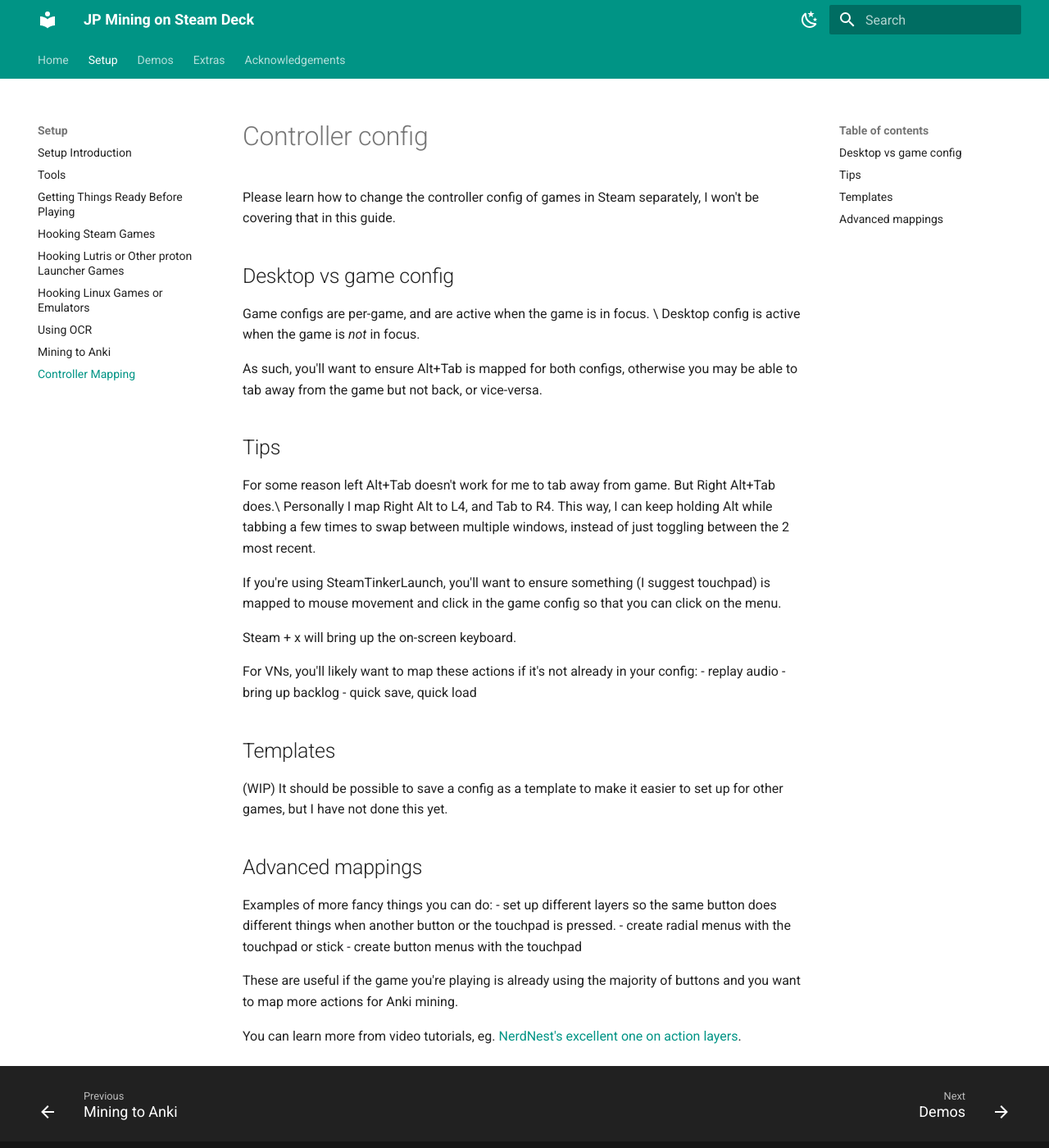
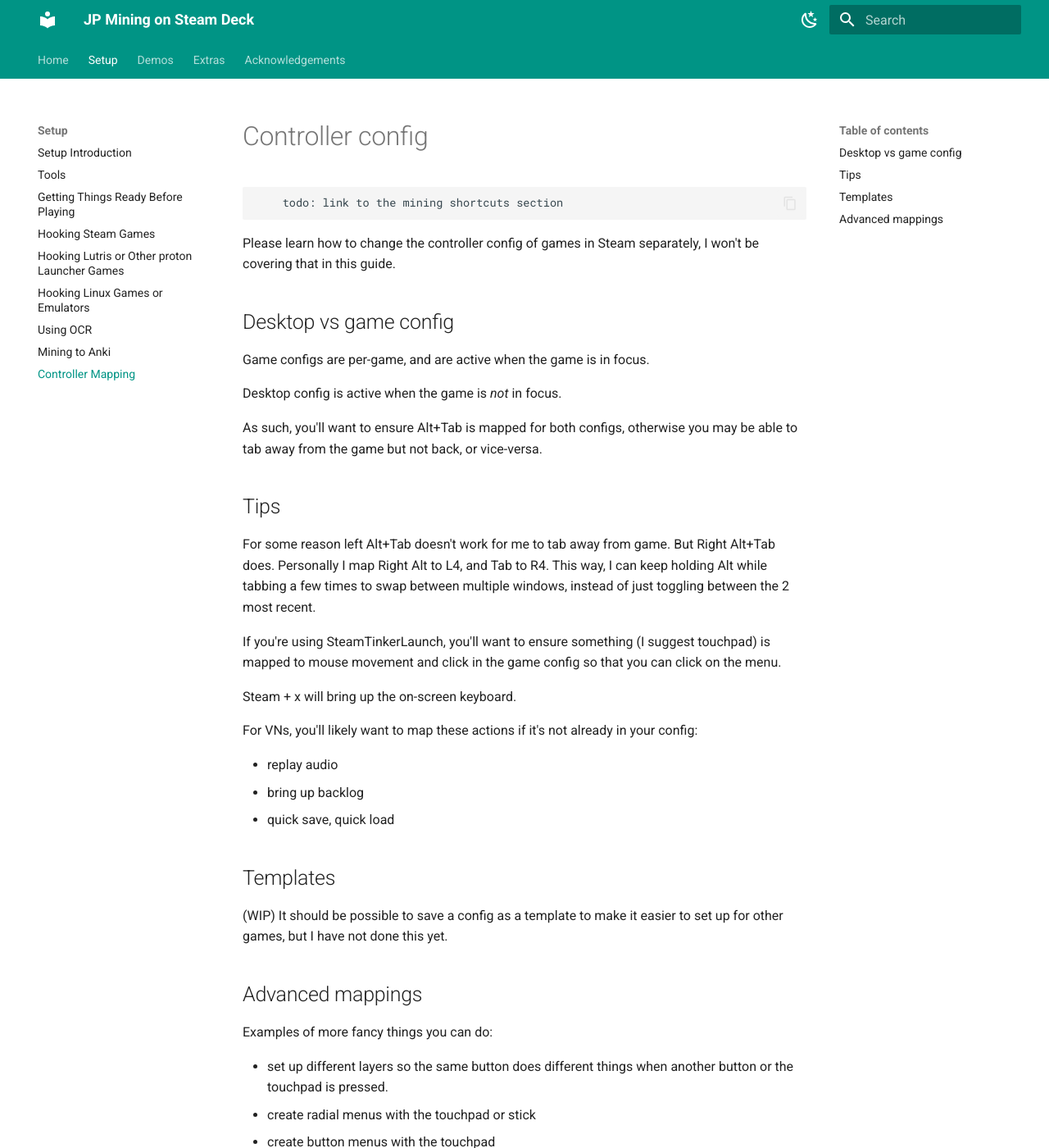
Before and after one commit to aka-baka/deck-mining, an MkDocs documentation site: the page built from docs/controller.md, in a window 1280 px wide and 1400 px high. Shown: the whole window at 82% size. Built offline with MkDocs 1.6.1 and Material for MkDocs 9.7.7, drawn with Linux system fonts in a browser that asks for light colours.

Commit message:
more formatting updates

````diff
--- a/docs/controller.md
+++ b/docs/controller.md
@@ -1,14 +1,22 @@
 # Controller config
+
+```note
+    todo: link to the mining shortcuts section
+```
+
 Please learn how to change the controller config of games in Steam separately, I won't be covering that in this guide.
 
 ## Desktop vs game config
-Game configs are per-game, and are active when the game is in focus. \
+
+Game configs are per-game, and are active when the game is in focus.
+
 Desktop config is active when the game is *not* in focus.
 
 As such, you'll want to ensure Alt+Tab is mapped for both configs, otherwise you may be able to tab away from the game but not back, or vice-versa.
 
 ## Tips
-For some reason left Alt+Tab doesn't work for me to tab away from game. But Right Alt+Tab does.\
+
+For some reason left Alt+Tab doesn't work for me to tab away from game. But Right Alt+Tab does.
 Personally I map Right Alt to L4, and Tab to R4. This way, I can keep holding Alt while tabbing a few times to swap between multiple windows, instead of just toggling between the 2 most recent.
 
 If you're using SteamTinkerLaunch, you'll want to ensure something (I suggest touchpad) is mapped to mouse movement and click in the game config so that you can click on the menu.
@@ -16,15 +24,19 @@
 Steam + x will bring up the on-screen keyboard.
 
 For VNs, you'll likely want to map these actions if it's not already in your config:
+
 - replay audio
 - bring up backlog
 - quick save, quick load
 
 ## Templates
+
 (WIP) It should be possible to save a config as a template to make it easier to set up for other games, but I have not done this yet.
 
 ## Advanced mappings
+
 Examples of more fancy things you can do:
+
 - set up different layers so the same button does different things when another button or the touchpad is pressed.
 - create radial menus with the touchpad or stick
 - create button menus with the touchpad
````
Also changed, not shown: docs/mining.md (+2 -0 lines).
